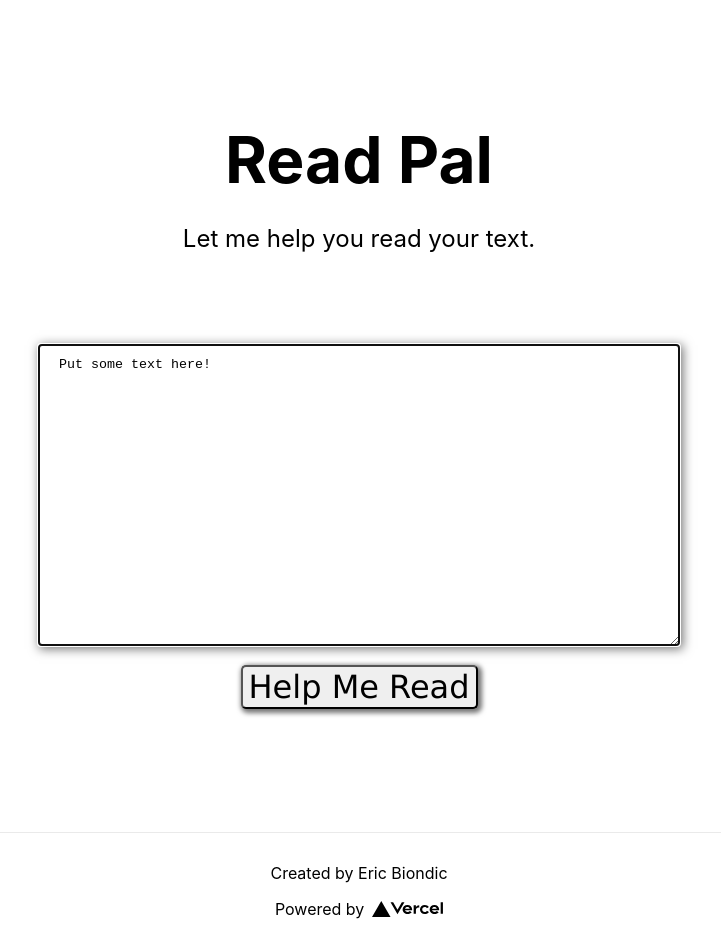
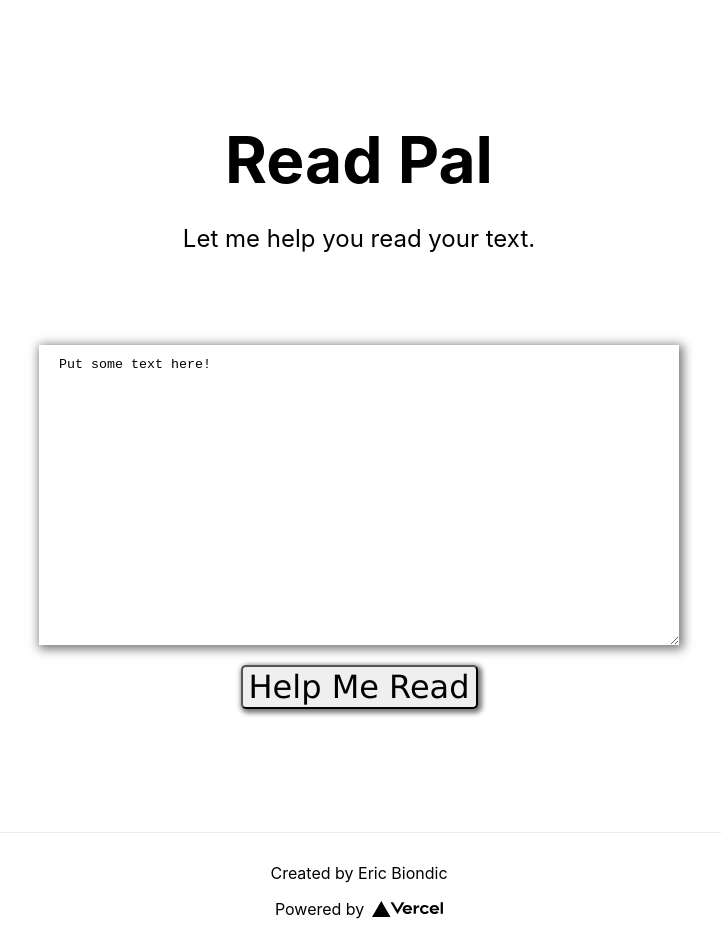
Before and after one commit to ricobadico/read-pal, a Next.js app: page / in a window 1280 px wide. Shown: the whole page, without its empty margins (281-1002 px from the left). Built offline with nearby package versions, Linux system fonts and the light colour scheme.

Commit message:
fixing autofocus ugliness on ios

```diff
--- a/components/inputSection.js
+++ b/components/inputSection.js
@@ -2,13 +2,21 @@ import styles from '../styles/inputSection.module.css'
 import Link from 'next/link'
 
 export default function InputSection( { inputText, onInputChange, onInputSubmit }) {
+
+    const selectText = (event) => {
+        let textElement = event.currentTarget;
+        textElement.select();
+    }
+
      return (
         <div className={styles.grid}>
                 <textarea rows="20" cols="150"
                 className={styles.textInputBox} name="inputText"
-                autoFocus={true}
+                autoFocus={false}
+                onClick={(event => selectText(event))}
                 defaultValue={inputText}
                 onChange={onInputChange}
+                id="inputTextArea"
                 />
                 <Link
                 href={{
```
